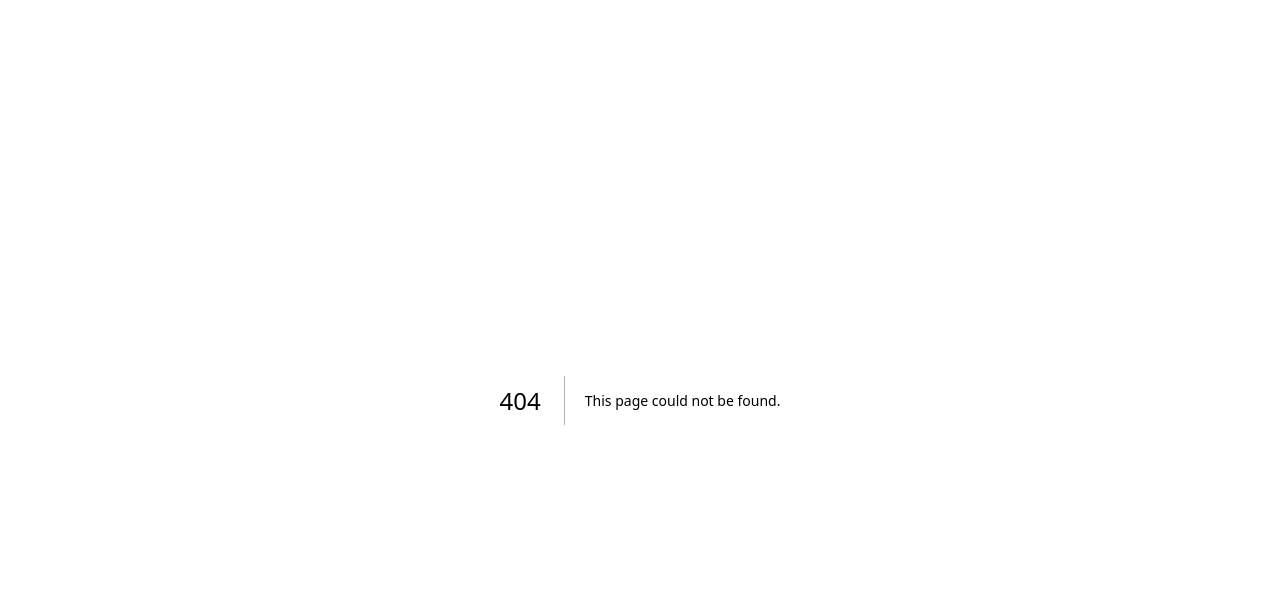
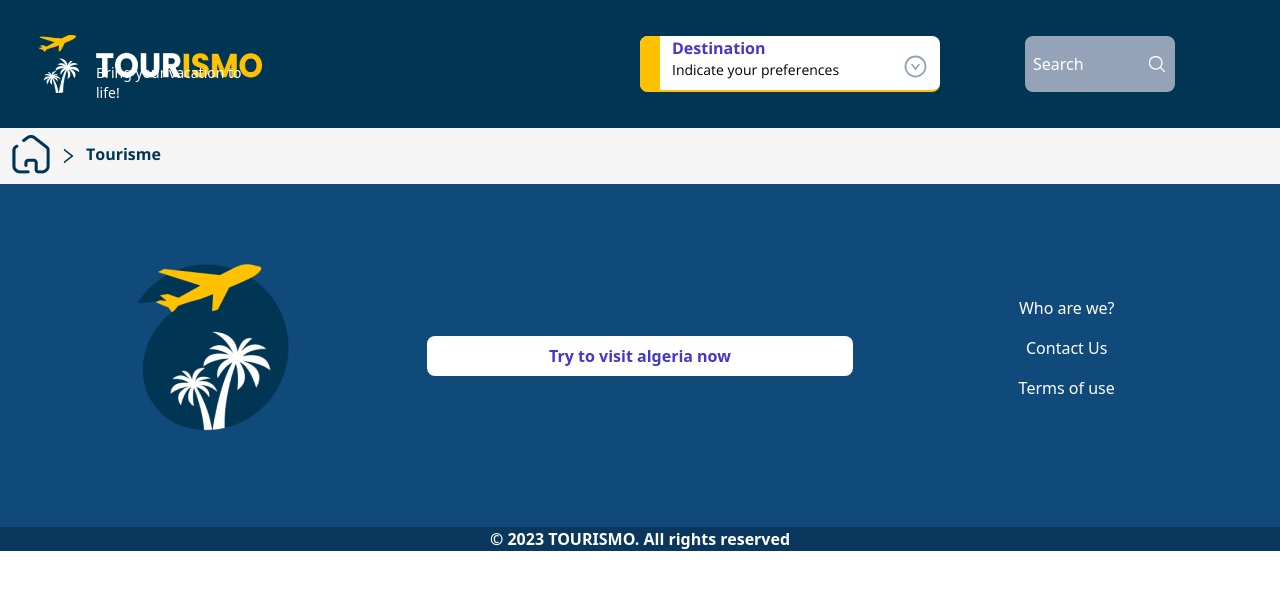
Before and after one commit to Abdousimo/Turismo, a Next.js app: page /Description in a window 1280 px wide. Before the commit this address had no page. Shown: the top 590 px of the page. Built offline with nearby package versions, Linux system fonts and the light colour scheme.

Commit message:
Some modifications  in Drop-down and LocationNav

```diff
--- a/src/components/UserPage/Drop_down.jsx
+++ b/src/components/UserPage/Drop_down.jsx
@@ -5,12 +5,30 @@ import {AiOutlineDownCircle,AiOutlineUpCircle} from "react-icons/ai"
 function Drop_down(props) {
     const[Open,setOpen] = useState(false);
     const[isHistoryOpen,setIsHistoryOpen]=useState(false)
-    const buttons = [{name:"Landmarks",isSelected:false},{name:"Museums",isSelected:false},{name:"Public squares",isSelected:false},{name:"Parks",isSelected:false},{name:"Archaeological sites",isSelected:false},{name:"Gardens",isSelected:false},{name:"Beaches",isSelected:false},{name:"Religious sites",isSelected:false},{name:"Markets",isSelected:false},{name:"Restaurant",isSelected:false}]
-    const setButton =(button)=>{
-        let state = !(button.isSelected)
-        button.isSelected = state
-        console.log(button.isSelected);
-    }
+    const [buttons,setButtons]=useState([
+        {name:"Landmarks",isSelected:false},
+        {name:"Museums",isSelected:false},
+        {name:"Public squares",isSelected:false},
+        {name:"Parks",isSelected:false},
+        {name:"Archaeological sites",isSelected:false},
+        {name:"Gardens",isSelected:false},
+        {name:"Beaches",isSelected:false}
+        ,{name:"Religious sites",isSelected:false},
+        {name:"Markets",isSelected:false},
+        {name:"Restaurant",isSelected:false}
+        ])
+
+        const handleClick = (id) => {
+            // Create a copy of the object array
+              const newArray = [...buttons];
+            // Modify the desired value(s) in the object
+
+              newArray[id].isSelected = !(newArray[id].isSelected);
+
+            // Update the state with the modified array
+            setButtons(newArray);
+          };
+
     return (
         <section className="w-[300px] max-w-[350px] h-14 flex flex-col justify-between items-center bg-white rounded-lg" style={{borderBottom:"solid 2px #FFC100"}}>
 
@@ -35,7 +53,7 @@ function Drop_down(props) {
                   <h1 className='font-OPENSANS text-indigo-700 font-bold'>Category</h1>
                   <div className='w-full flex flex-wrap gap-3 px-2'>
                   {buttons.map((button,index)=>(
-                    <button key={index} className={`font-OPENSANS font-semibold py-1 px-2 rounded-lg ${button.isSelected ? 'bg-blue-700 text-white' : 'bg-[#DEDEDE94] text-[#003554]'}`} onClick={()=>setButton(button)}>{button.name}</button>
+                    <button key={index} className={`font-OPENSANS font-semibold py-1 px-2 rounded-lg ${button.isSelected ? 'bg-blue-700 text-white' : 'bg-[#DEDEDE94] text-[#003554]'}`} onClick={()=> handleClick(index)}>{button.name}</button>
                   ))}
                  </div>
 
--- a/src/components/UserPage/LocationNav.jsx
+++ b/src/components/UserPage/LocationNav.jsx
@@ -1,9 +1,13 @@
 import React from 'react';
-
+import Image from 'next/image'
+import Link from 'next/link';
+import {AiOutlineRight} from 'react-icons/ai'
 function LocationNav(props) {
     return (
-        <section className='w-full h-10 bg-slate-400'>
-            jodvdsnsdojvdvnfd
+        <section className='w-full h-14 flex items-center gap-2 pl-3 bg-[#EEEEEE99]'>
+           <Link href={'/'} className='font-OPENSANS font-bold pb-1 hover:border-b-[#003554] hover:border-b-2' ><Image src={'/Group.png'} alt='' width={25} height={25} style={{width:"auto",height:'auto'}}/></Link>
+           <span className='text-[#003554] font-OPENSANS font-bold'><AiOutlineRight size={20}/></span>
+           <Link href={'/User'} className='text-[#003554] font-OPENSANS font-bold pb-1 hover:border-b-[#003554] hover:border-b-2'>Tourisme</Link>
         </section>
     );
 }
--- /dev/null
+++ b/src/pages/Description.js
@@ -0,0 +1,16 @@
+import Footer from '@/components/LandingPage/Footer';
+import LocationNav from '@/components/UserPage/LocationNav';
+import Navbar from '@/components/UserPage/Navbar';
+import React from 'react';
+
+function Description(props) {
+    return (
+        <section>
+            <Navbar/>
+            <LocationNav/>
+            <Footer/>
+        </section>
+    );
+}
+
+export default Description;
```
Also changed, not shown: public/Group.png (added).
